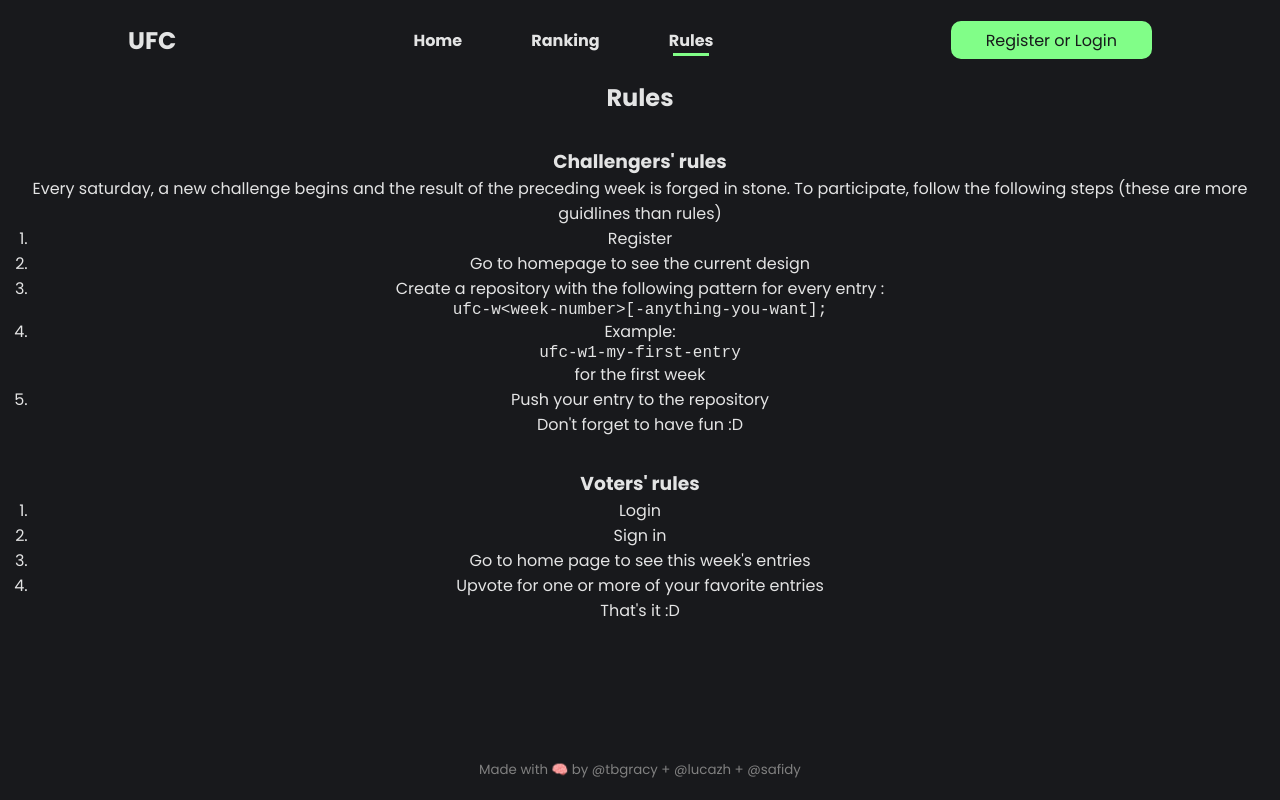
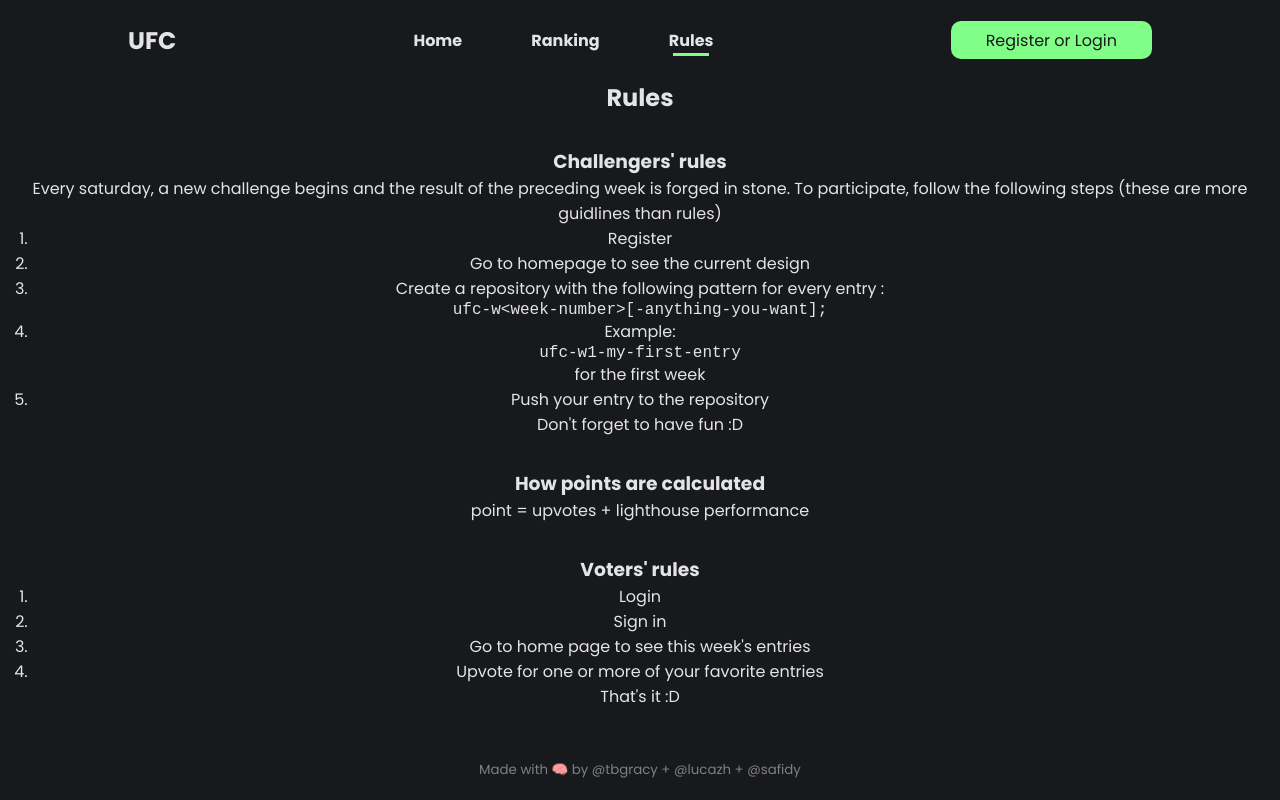
Before and after one commit to tbgracy/ufc, a React (Vite) app: page /rules in a window 1280 px wide. Built offline with nearby package versions, Linux system fonts and the light colour scheme; no server answers.

Commit message:
add rule entry

```diff
--- a/src/pages/RulesPage.tsx
+++ b/src/pages/RulesPage.tsx
@@ -18,6 +18,10 @@ export default function RulesPage() {
             <p>Don't forget to have fun :D</p>
         </section>
         <section>
+            <h3>How points are calculated</h3>
+            <p>point = upvotes + lighthouse performance</p>
+        </section>
+        <section>
             <h3>Voters' rules</h3>
             <ol>
                 <li>Login</li>
```
